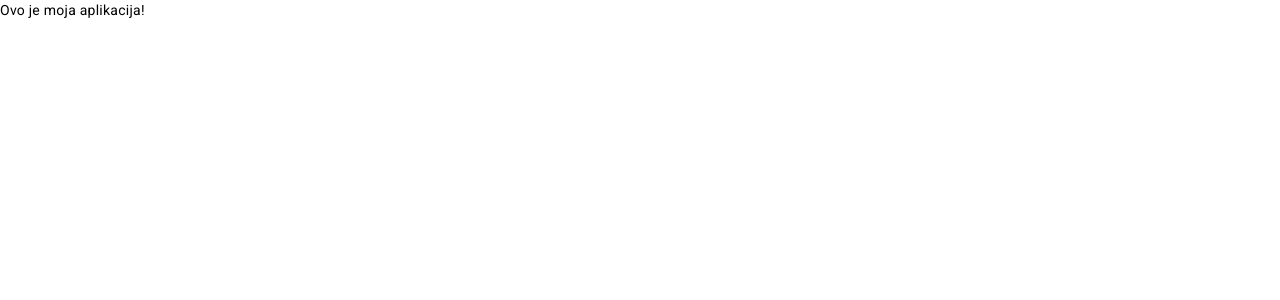
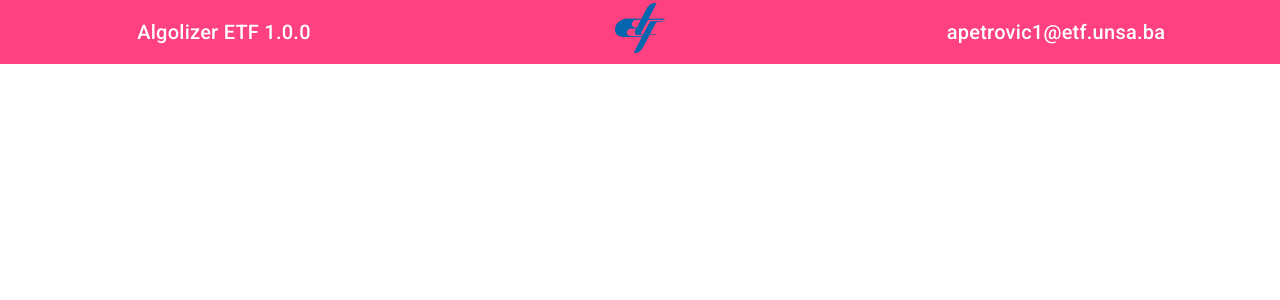
Before and after one commit to PetrovicArmin/algolizerETF, an Angular app in the folder algolizer-frontend/: page / in a window 1280 px wide. Shown: the top 300 px of the page. Built offline with nearby package versions, Linux system fonts and the light colour scheme.

Commit message:
added navigation bar to the application

```diff
--- a/algolizer-frontend/src/app/app.component.html
+++ b/algolizer-frontend/src/app/app.component.html
@@ -1 +1 @@
-Ovo je moja aplikacija!
+<app-navigation></app-navigation>
--- /dev/null
+++ b/algolizer-frontend/src/app/components/navigation/navigation.component.css
@@ -0,0 +1,5 @@
+.navigation {
+    display: grid;
+    grid-template-columns: repeat( auto-fit, minmax(33%, 1fr) );
+    text-align: center;
+}
--- /dev/null
+++ b/algolizer-frontend/src/app/components/navigation/navigation.component.html
@@ -0,0 +1,7 @@
+<mat-toolbar class="navigation" color="accent">
+    <span>{{ applicationName }} {{ version }}</span>
+    <div>
+        <img src="assets/img/etf_logo_720.png" height="50" width="50" alt="ETF logo">
+    </div>
+    <span>{{ developerEmail }}</span>
+</mat-toolbar>
--- /dev/null
+++ b/algolizer-frontend/src/app/components/navigation/navigation.component.ts
@@ -0,0 +1,21 @@
+import { Component, OnInit } from '@angular/core';
+
+@Component({
+  selector: 'app-navigation',
+  templateUrl: './navigation.component.html',
+  styleUrls: ['./navigation.component.css']
+})
+
+export class NavigationComponent implements OnInit{
+  applicationName: string = "Algolizer ETF";
+  version: string = "1.0.0";
+  developerEmail: string = "apetrovic1@etf.unsa.ba";
+
+  constructor() {
+
+  }
+  ngOnInit(): void {
+
+  }
+
+}
```
Also changed, not shown: algolizer-frontend/src/app/app.module.ts (+8 -2 lines), algolizer-frontend/src/assets/img/etf_logo_720.png (added), 1 other file (tests, documents, lock files or other folders).
